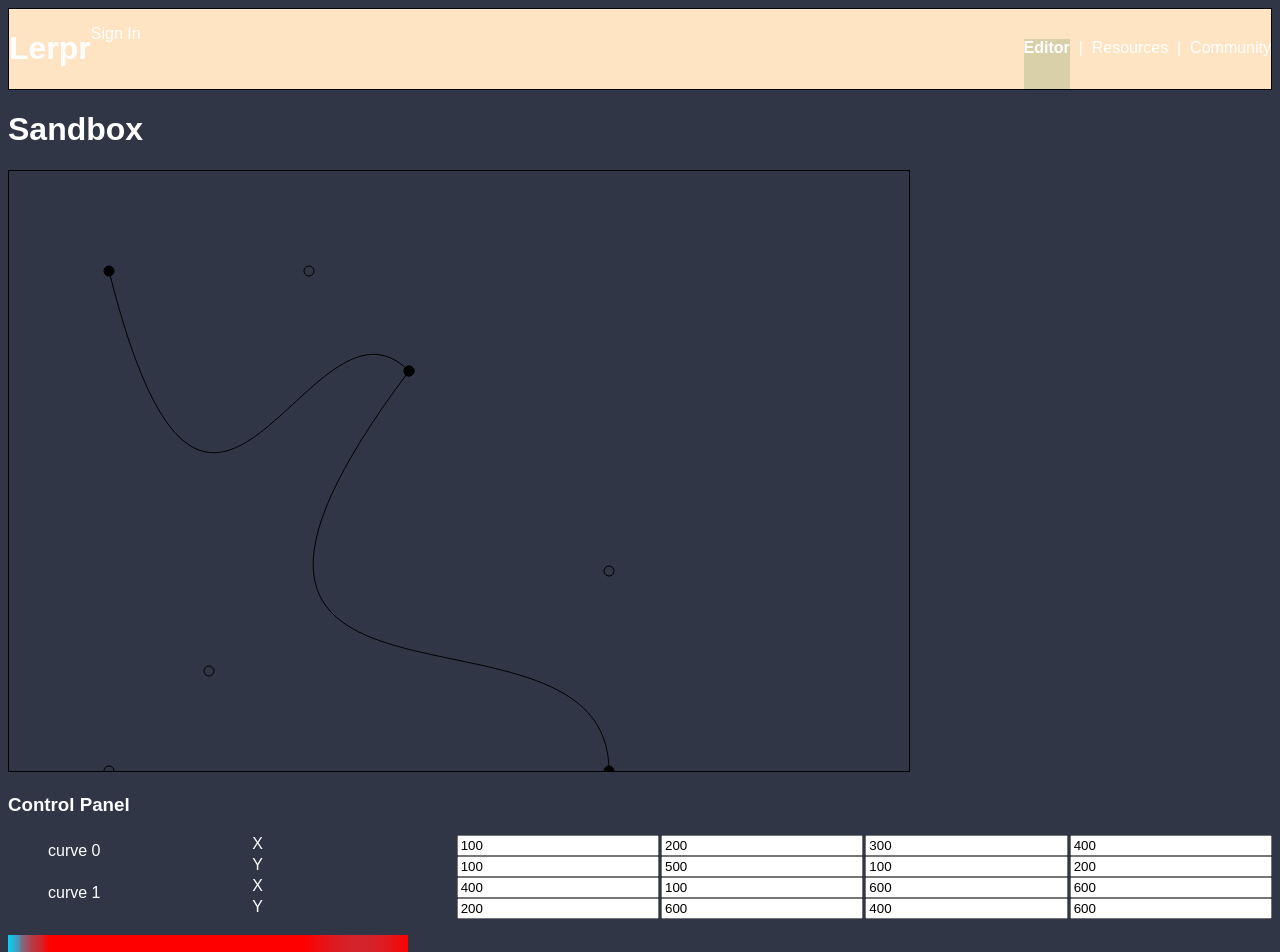
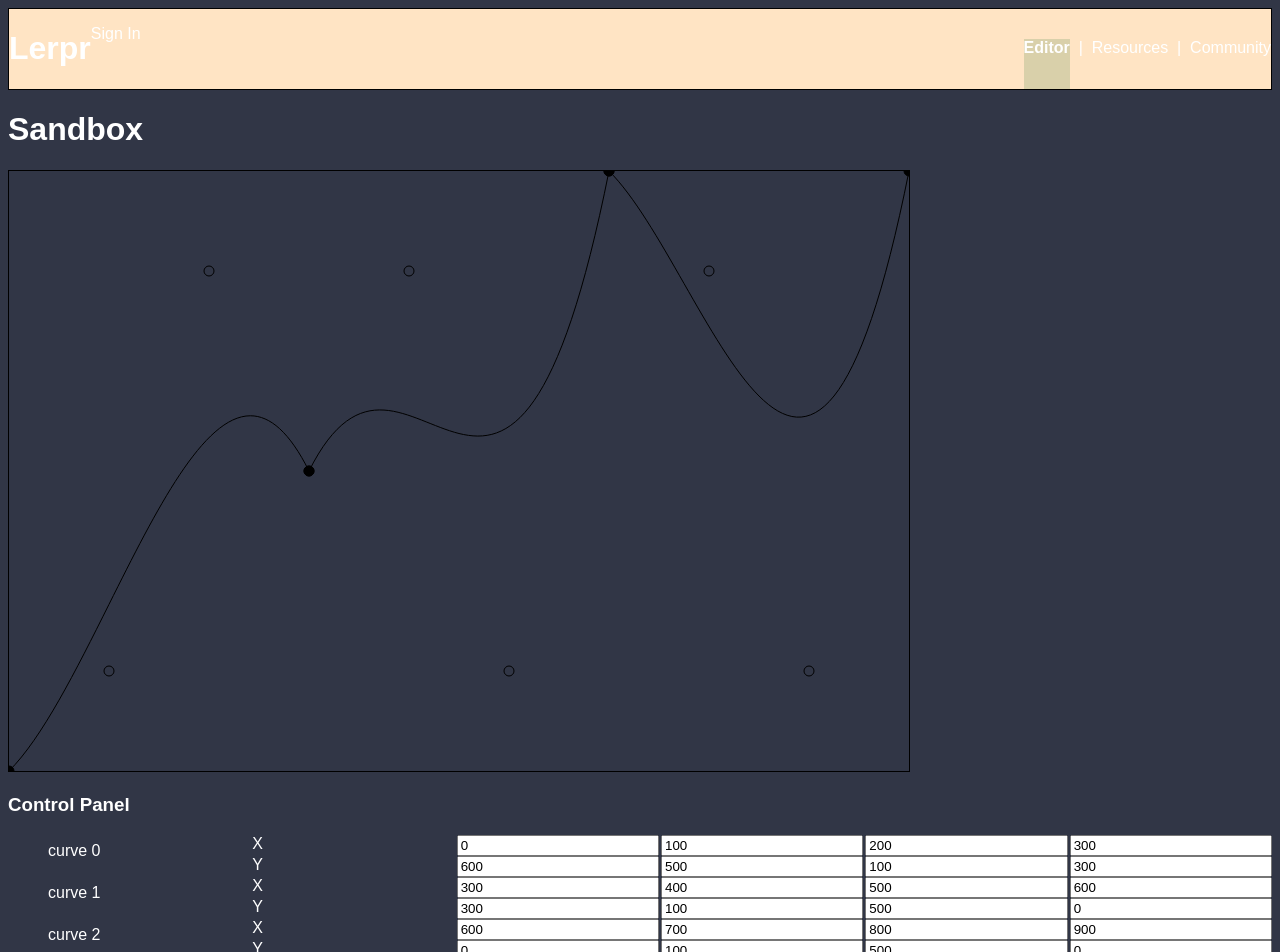
Before and after one commit to ScottAnk/lerpr, a React (Create React App) app: page /editor in a window 1280 px wide. Shown: the top 952 px of the page. Built offline with nearby package versions, Linux system fonts and the light colour scheme; a web font is replaced by a local one.

Commit message:
generate gradient based on an arbitrary number of curves

```diff
--- a/src/components/GradientDisplay/GradientDisplay.js
+++ b/src/components/GradientDisplay/GradientDisplay.js
@@ -12,24 +12,34 @@ export default function GradientDisplay({ curves }) {
     b: colorStop.b - colorStart.b,
   }
 
-  // sample points along the curve
+  // sample points along the curves
+  console.log('processing first curve')
   let curveSamples = sample100points(curves[0])
+  for (let i = 1; i < curves.length; i++) {
+    console.log(`processing curve ${i}`)
+    console.log(curves[i])
+    curveSamples = curveSamples.concat(sample100points(curves[i]))
+  }
+  console.log(
+    `drawing gradient. processed ${curveSamples.length} curve samples`
+  )
 
-  // convert curve's (x,y) coordinates into stops on the gradient
+  // convert curves's (x,y) coordinates into stops on the gradient
   let gradientStops = ''
   for (let point of curveSamples) {
     console.log('point: ', point)
+    // CSS gradient stop points needs a % value to position the stop point on the object's dimensions
     const gradientProgess = Math.floor(
       ((point.x - curves[0].startPoint.x) /
-        (curves[0].endPoint.x - curves[0].startPoint.x)) *
+        (curves[curves.length - 1].endPoint.x - curves[0].startPoint.x)) *
         100
     )
-    const normalizedCurveHeight =
+    const normalizedSamplePoint =
       (point.y - curves[0].startPoint.y) /
-      (curves[0].endPoint.y - curves[0].startPoint.y)
-    const r = Math.floor(normalizedCurveHeight * gamut.r + colorStart.r)
-    const g = Math.floor(normalizedCurveHeight * gamut.g + colorStart.g)
-    const b = Math.floor(normalizedCurveHeight * gamut.b + colorStart.b)
+      (curves[curves.length - 1].endPoint.y - curves[0].startPoint.y)
+    const r = Math.floor(normalizedSamplePoint * gamut.r + colorStart.r)
+    const g = Math.floor(normalizedSamplePoint * gamut.g + colorStart.g)
+    const b = Math.floor(normalizedSamplePoint * gamut.b + colorStart.b)
     gradientStops += `, rgb(${r},${g},${b}) ${gradientProgess}%`
   }
   const gradientString = `linear-gradient(90deg${gradientStops})`
--- a/src/pages/Editor/Editor.js
+++ b/src/pages/Editor/Editor.js
@@ -7,19 +7,26 @@ import GradientDisplay from '../../components/GradientDisplay/GradientDisplay'
 export default function Resources() {
   const [user, setUser] = useState()
   // TODO this needs to be initialized to an empty array in deployment
-  const linkedPoint = { x: 400, y: 200, solid: true }
+  const linkedPoint = { x: 300, y: 300, solid: true }
+  const linkedPoint2 = { x: 600, y: 0, solid: true }
   const [curves, setCurves] = useState([
     {
-      startPoint: { x: 100, y: 100, solid: true },
+      startPoint: { x: 0, y: 600, solid: true },
       endPoint: linkedPoint,
-      control1: { x: 200, y: 500, solid: false },
-      control2: { x: 300, y: 100, solid: false },
+      control1: { x: 100, y: 500, solid: false },
+      control2: { x: 200, y: 100, solid: false },
     },
     {
       startPoint: linkedPoint,
-      endPoint: { x: 600, y: 600, solid: true },
-      control1: { x: 100, y: 600, solid: false },
-      control2: { x: 600, y: 400, solid: false },
+      endPoint: linkedPoint2,
+      control1: { x: 400, y: 100, solid: false },
+      control2: { x: 500, y: 500, solid: false },
+    },
+    {
+      startPoint: linkedPoint2,
+      endPoint: { x: 900, y: 0, solid: true },
+      control1: { x: 700, y: 100, solid: false },
+      control2: { x: 800, y: 500, solid: false },
     },
   ])
 
```
